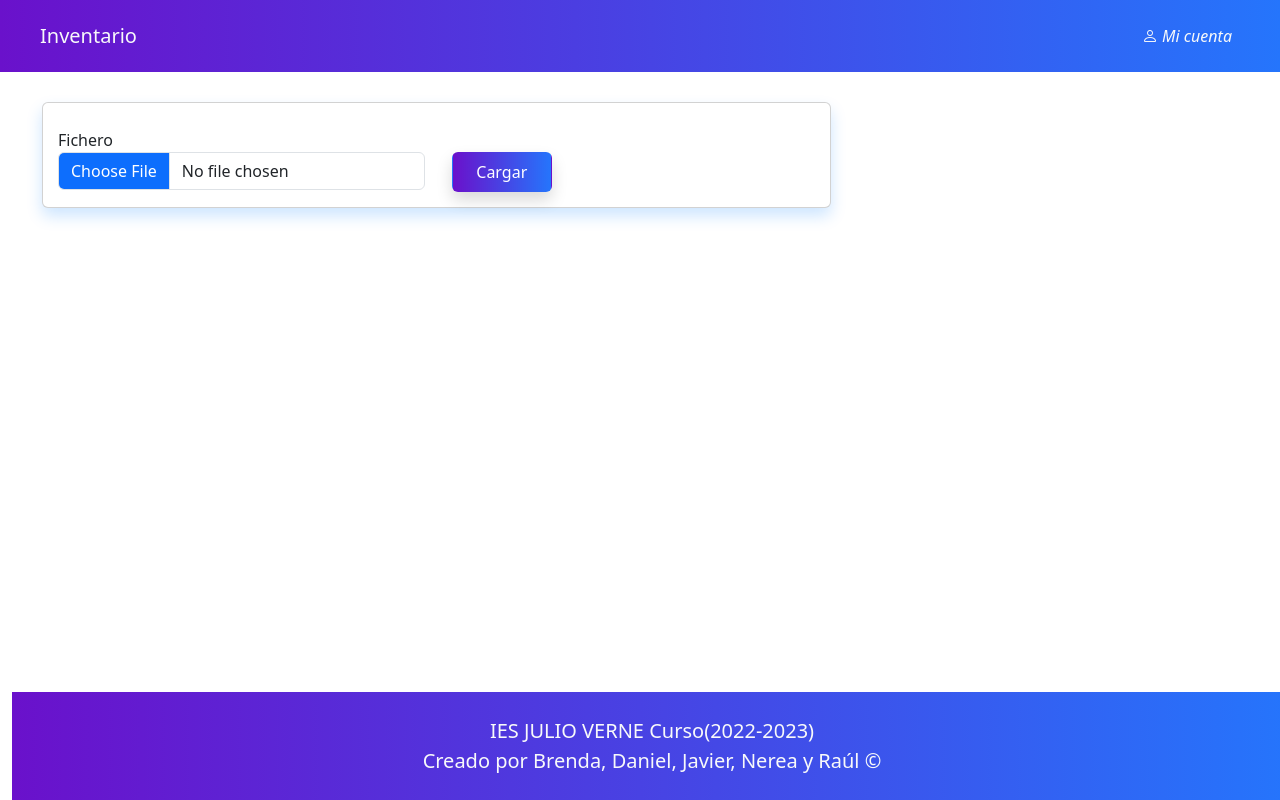
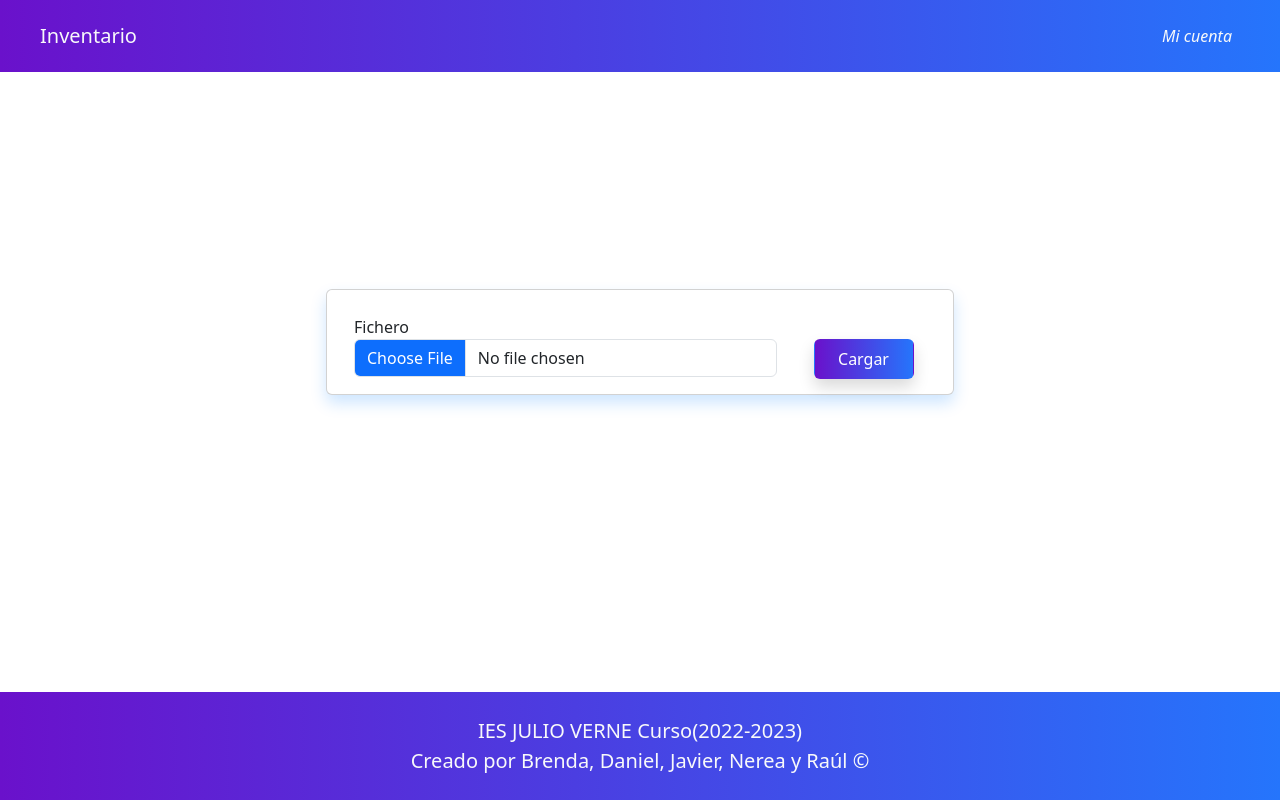
Before and after one commit to ProyectoDAWInventario/ProyectoInventario2DAW, a PHP site: page /inventario/php/cargarExcel.php in a window 1280 px wide. Run offline with PHP 8.4, Linux system fonts and the light colour scheme; some libraries are stand-ins or nearby versions.

Commit message:
Cambios actualizados

```diff
--- a/archivosComunes/conexion.php
+++ b/archivosComunes/conexion.php
@@ -4,7 +4,7 @@
     // TENGO DE CONTRASEÑA ROOT  POR SI TIENES QUE PROBAR
     $conexion = "mysql:dbname=proyectodaw;host:127.0.0.1";
     $usuario = "root";
-    $contrasena = "root";
+    $contrasena = "";
 
     try {
         //Hago la conexion a la base de datos
--- a/inventario/php/Prueba_imagen.php
+++ b/inventario/php/Prueba_imagen.php
@@ -104,7 +104,7 @@
                 <td>". $row["MOTIVO_BAJA"] ."</td>
                 <td>". $row["FECHA_BAJA"] ."</td>";
                 echo '<td><a href="editarMaterial.php?cod='.$row["CODIGO"].'" class="text-decoration-none p-1"><i class="bi bi-pencil-square"></i></a></td>
-                <td><a href="borrarMaterial.php?cod='.$row["CODIGO"].'" class="text-decoration-none p-1"><i class="bi bi-trash3"></i></a></td>
+                <td><a href="confirmarDelete.php?cod='.$row["CODIGO"].'" class="text-decoration-none p-1"><i class="bi bi-trash3"></i></a></td>
                 </tr>';
             }
             return TRUE;
--- a/inventario/php/cargarExcel.php
+++ b/inventario/php/cargarExcel.php
@@ -7,37 +7,43 @@
 ?>
 <!DOCTYPE html>
 <html lang="es">
+
 <head>
     <meta charset="utf-8">
     <meta name="viewport" content="width=device-width, initial-scale=1, shrink-to-fit=no">
     <title>Formulario</title>
     <link href="https://cdn.jsdelivr.net/npm/bootstrap@5.3.0-alpha3/dist/css/bootstrap.min.css" rel="stylesheet" integrity="sha384-KK94CHFLLe+nY2dmCWGMq91rCGa5gtU4mk92HdvYe+M/SXH301p5ILy+dN9+nJOZ" crossorigin="anonymous">
 
-	<link rel="stylesheet" href="https://cdn.jsdelivr.net/npm/bootstrap-icons@1.10.3/font/bootstrap-icons.css">
+    <link rel="stylesheet" href="https://cdn.jsdelivr.net/npm/boot20:35 12/05/2023strap-icons@1.10.3/font/bootstrap-icons.css">
 
     <link rel="stylesheet" type="text/css" href="../inventario/css/index.css">
     <style>
-		.row{
+        .row {
             padding: 15px;
         }
-        .form-label{
+
+        .form-label {
             margin-bottom: 0;
             margin-top: 10px;
         }
-        input{
+
+        input {
             margin-top: 0;
         }
+
         .shadow-blue {
-            box-shadow: 0 .5rem 1rem rgba(0,123,255,.2)!important;
+            box-shadow: 0 .5rem 1rem rgba(0, 123, 255, .2) !important;
         }
+
         input[type="file"]::-webkit-file-upload-button {
             background-color: #0d6efd;
             color: white;
 
         }
-        input[type="file"]:hover{
+
+        input[type="file"]:hover {
             color: #0d6efd !important;
-           background-color: white ;
+            background-color: white;
         }
 
         .gradient-custom {
@@ -51,7 +57,7 @@
             background: linear-gradient(to right, rgba(106, 17, 203, 1), rgba(37, 117, 252, 1))
         }
 
-        .btn{
+        .btn {
             width: 100px;
             height: 40px;
         }
@@ -61,17 +67,22 @@
             position: relative;
             box-sizing: border-box;
         }
+
+
+
         footer {
             position: absolute;
             bottom: 0;
             width: 100%;
             font-size: 20px;
         }
+
         @media screen and (max-width: 768px) {
             .texto-footer {
                 font-size: 14px;
             }
         }
+
         @media (max-width: 767px) {
             .btn-container {
                 display: flex;
@@ -86,6 +97,7 @@
         }
     </style>
 </head>
+
 <body>
     <header class="gradient-custom">
         <nav class="navbar navbar-expand-md navbar-light p-3 ms-4 me-4">
@@ -103,39 +115,30 @@
         </nav>
     </header>
 
-        <div class="container-fluid" style="padding-bottom: 100px;">
-            <form action="anadirMaterialATravesExcel.php" method="POST" enctype="multipart/form-data">
-                <div class="row">
-                    <div class="col-12 ">
-                        <div class="row datos " >
-                            <div class="col-md-8 col-12 mb-4" >
-                                <div class="card shadow bg-white rounded shadow-blue" >
-                                    <div class="row">
-                                        <div class="col-sm-12 col-md-6">
+    <div class="container-fluid d-flex align-items-center justify-content-center" style="min-height: 80vh; padding-bottom: 100px;">
+        <form action="anadirMaterialATravesExcel.php" method="POST" enctype="multipart/form-data" class=" col-sm-6">
+            <div class="card shadow bg-white rounded shadow-blue">
+                <div class="row" style="max-width: 800px; margin: 0;">
+                    <div class="col-sm-9">
                         <label for="fichero" class="form-label fichero">Fichero</label>
                         <input type="file" class="form-control" id="fichero" name="fichero" value="'..'">
-
                     </div>
 
-                                        <div class="col-sm-12 col-md-2 text-center btn-container">
-                                            <label for="opciones" class="form-label" style="visibility: hidden">Hola </label><br> <!-- linea oculta-->
-                                            <input id="btn-cargar" type="submit" class="btn gradient-custom shadow md-4" style="color: white"  name="btn-cargar" value="Cargar">
-
-                                        </div>
-
-                                    </div>
-                                </div>
-                            </div>
+                    <div class="col-sm-3 text-center btn-container">
+                        <label for="opciones" class="form-label" style="visibility: hidden">Hola</label><br>
+                        <input id="btn-cargar" type="submit" class="btn gradient-custom shadow" style="color: white" name="btn-cargar" value="Cargar">
                     </div>
                 </div>
             </div>
         </form>
+    </div>
 
     <footer class=" gradient-custom p-3 ">
         <nav class="navbar navbar-expand-md navbar-light text-light d-flex justify-content-center mt-0">
-                <div class="texto-footer" style="text-align:center;">IES JULIO VERNE Curso(2022-2023)<br> Creado por Brenda, Daniel, Javier, Nerea y Raúl  &#169;</div>
+            <div class="texto-footer" style="text-align:center;">IES JULIO VERNE Curso(2022-2023)<br> Creado por Brenda, Daniel, Javier, Nerea y Raúl &#169;</div>
         </nav>
     </footer>
     <script src="https://cdn.jsdelivr.net/npm/bootstrap@5.3.0-alpha3/dist/js/bootstrap.bundle.min.js" integrity="sha384-ENjdO4Dr2bkBIFxQpeoTz1HIcje39Wm4jDKdf19U8gI4ddQ3GYNS7NTKfAdVQSZe" crossorigin="anonymous"></script>
 </body>
+
 </html>
--- a/inventario/php/conexion.php
+++ b/inventario/php/conexion.php
@@ -4,7 +4,7 @@
     // TENGO DE CONTRASEÑA ROOT  POR SI TIENES QUE PROBAR
     $conexion = "mysql:dbname=proyectodaw;host:127.0.0.1";
     $usuario = "root";
-    $contrasena = "root";
+    $contrasena = "";
 
     try {
         //Hago la conexion a la base de datos
```
Also changed, not shown: Dudas_o_problemas.md (added, +3 -0 lines), inventario/php/confirmarDelete.php (added, +27 -0 lines), inventario/php/exportarPDF.php (+12 -1 lines), README.md. Lines whose indentation alone changed are shown as unchanged.
